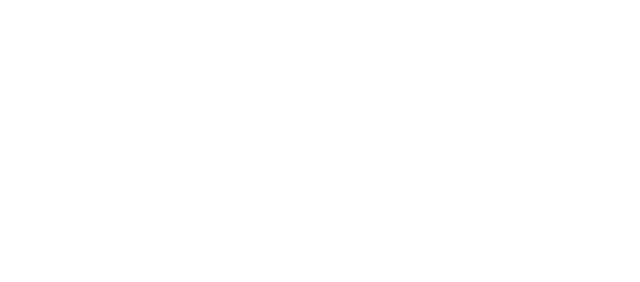
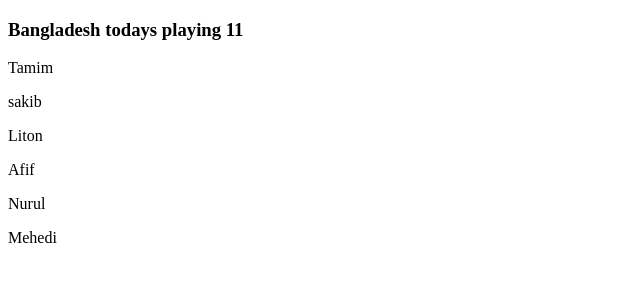
Before and after one commit to shahriarislam71/my-second-repo, a plain HTML site: page index.html in a window 1280 px wide. Shown: the whole page, without its empty margins (0-640 px from the left). Drawn offline with Linux system fonts and the light colour scheme.

Commit message:
my name is rafi

```diff
--- a/index.html
+++ b/index.html
@@ -7,6 +7,12 @@
     <title>My second repo</title>
 </head>
 <body>
-
+    <h3>Bangladesh todays playing 11</h3>
+    <p>Tamim</p>
+    <p>sakib</p>
+    <p>Liton</p>
+    <p>Afif</p>
+    <p>Nurul</p>
+    <p>Mehedi</p>
 </body>
 </html>
```
